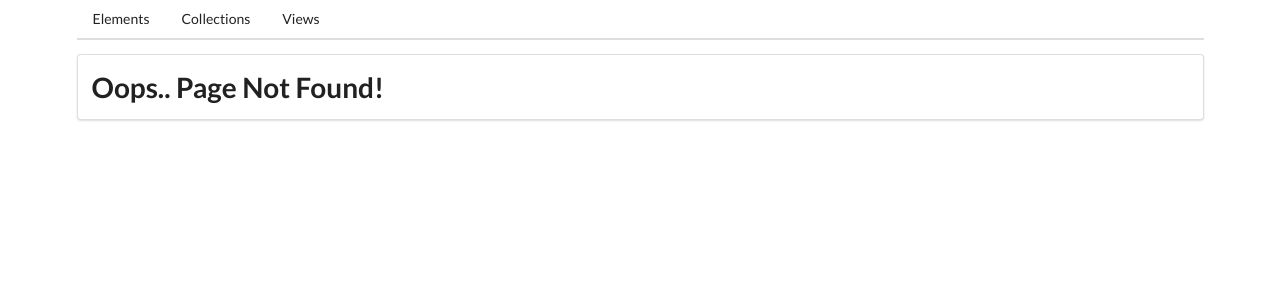
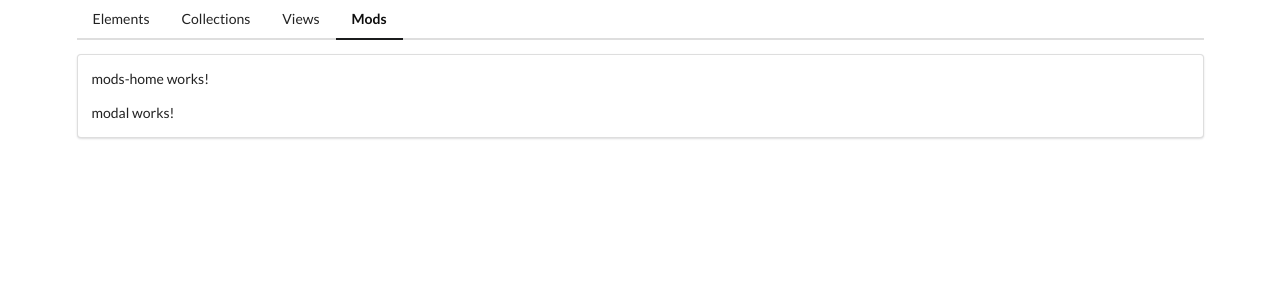
Before and after one commit to axhar-ibraheem/angular-multipage, an Angular app: page /mods in a window 1280 px wide. Before the commit this address had no page. Shown: the top 300 px of the page. Built offline with nearby package versions, Linux system fonts and the light colour scheme.

Commit message:
adding modal component

```diff
--- a/src/app/app-routing.module.ts
+++ b/src/app/app-routing.module.ts
@@ -22,6 +22,10 @@ const routes: Routes = [
       import('./views/views.module').then((m) => m.ViewsModule),
   },
   {
+    path: 'mods',
+    loadChildren: () => import('./mods/mods.module').then((m) => m.ModsModule),
+  },
+  {
     path: '',
     component: HomeComponent,
   },
--- a/src/app/app.component.html
+++ b/src/app/app.component.html
@@ -7,7 +7,9 @@
       >Collections</a
     >
     <a routerLink="/views" routerLinkActive="active" class="item">Views</a>
+    <a routerLink="/mods" routerLinkActive="active" class="item">Mods</a>
   </div>
+
   <div class="ui segment">
     <router-outlet></router-outlet>
   </div>
--- /dev/null
+++ b/src/app/mods/modal/modal.component.html
@@ -0,0 +1 @@
+<p>modal works!</p>
--- /dev/null
+++ b/src/app/mods/mods-home/mods-home.component.html
@@ -0,0 +1,2 @@
+<p>mods-home works!</p>
+<app-modal></app-modal>
--- a/src/app/mods/mods-routing.module.ts
+++ b/src/app/mods/mods-routing.module.ts
@@ -1,7 +1,13 @@
 import { NgModule } from '@angular/core';
 import { RouterModule, Routes } from '@angular/router';
+import { ModsHomeComponent } from './mods-home/mods-home.component';
 
-const routes: Routes = [];
+const routes: Routes = [
+  {
+    path: '',
+    component: ModsHomeComponent,
+  },
+];
 
 @NgModule({
   imports: [RouterModule.forChild(routes)],
```
Also changed, not shown: src/app/mods/modal/modal.component.ts (added, +10 -0 lines), src/app/mods/mods-home/mods-home.component.ts (added, +10 -0 lines), src/app/mods/mods.module.ts (+6 -1 lines), src/app/mods/modal/modal.component.css (added), src/app/mods/mods-home/mods-home.component.css (added).
